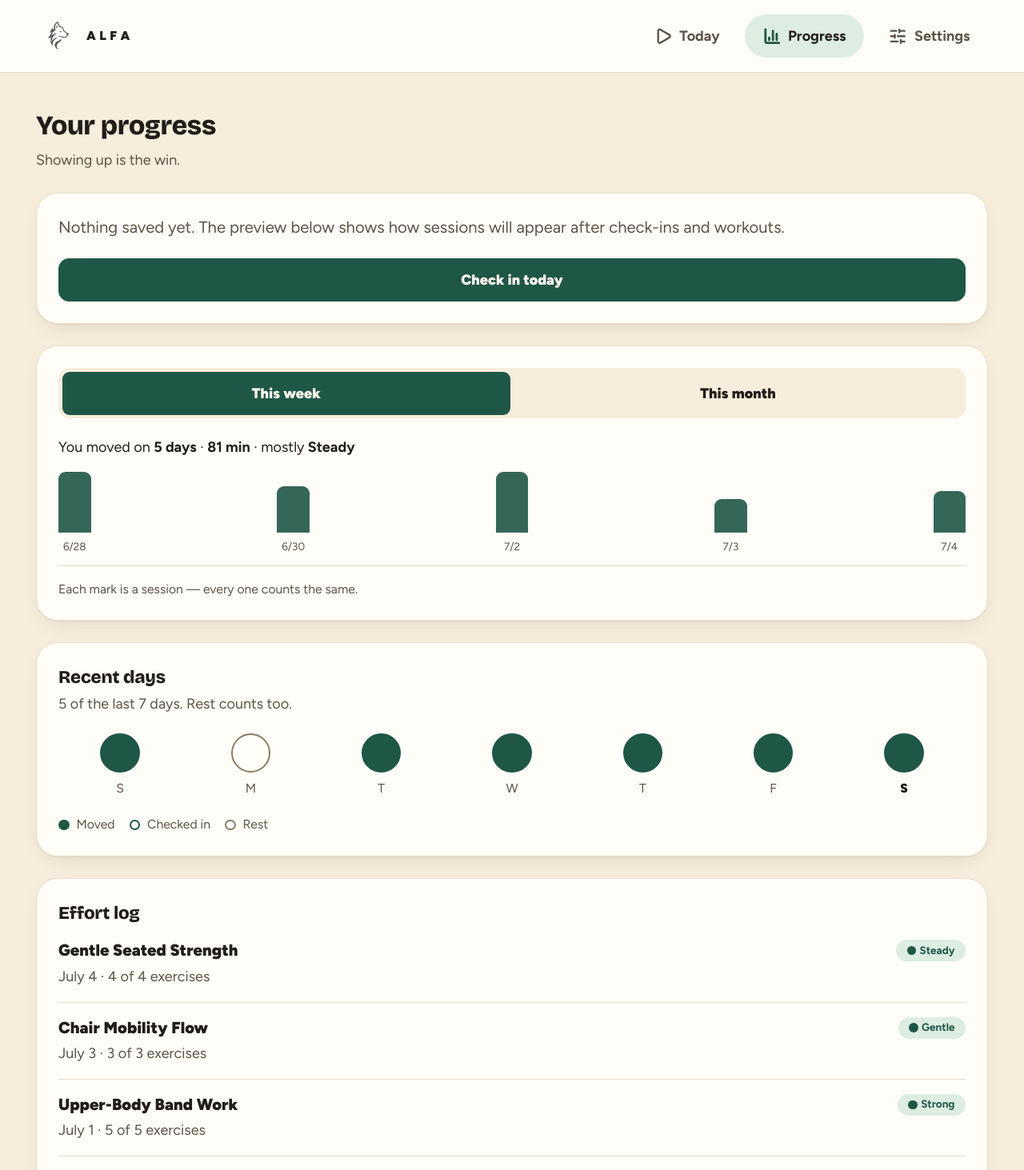
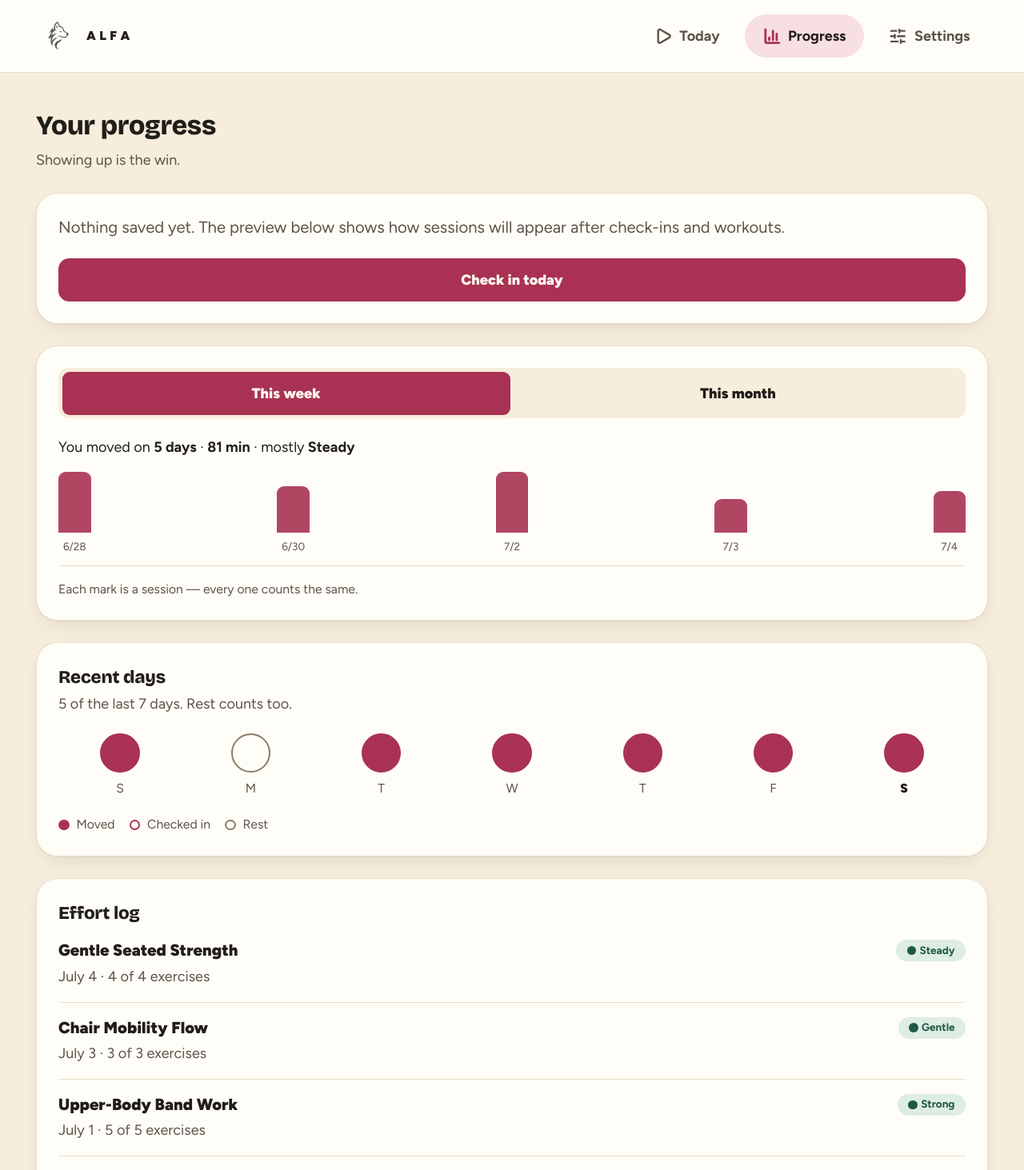
Before and after one commit to sleepyjen4/flexithon_accessibility, a Next.js app: page /progress in a window 1280 px wide. Shown: the top 1463 px of the page at 80% size. Built offline with nearby package versions, Linux system fonts and the light colour scheme.

Commit message:
style: colour consistency and smooth transition

```diff
--- a/app/globals.css
+++ b/app/globals.css
@@ -65,6 +65,10 @@
   /* Soft, warm elevation — one card shadow, no heavy drops. */
   --shadow-card: 0 1px 2px rgba(33, 29, 25, 0.05),
     0 10px 30px -12px rgba(33, 29, 25, 0.14);
+
+  /* House easing for hover/press motion, shared with the rise-in keyframe
+   * below so every animation on the page feels like one system. */
+  --ease-smooth: cubic-bezier(0.2, 0.7, 0.2, 1);
 }
 
 html {
--- a/components/Button.tsx
+++ b/components/Button.tsx
@@ -20,7 +20,7 @@ export function Button({
   ...props
 }: ButtonProps) {
   const base =
-    "inline-flex min-h-14 w-full items-center justify-center gap-2 rounded-full px-6 text-lg font-bold transition-colors disabled:cursor-not-allowed disabled:opacity-50";
+    "inline-flex min-h-14 w-full items-center justify-center gap-2 rounded-full px-6 text-lg font-bold transition-[background-color,transform,box-shadow] duration-300 ease-smooth hover:-translate-y-0.5 hover:shadow-card active:translate-y-0 active:scale-[0.97] active:duration-150 disabled:cursor-not-allowed disabled:opacity-50 disabled:hover:translate-y-0 disabled:hover:shadow-none disabled:active:scale-100";
   const variants = {
     primary: "bg-ink text-milk hover:bg-[#3a332b]",
     secondary: "border-2 border-ink bg-surface text-ink hover:bg-mint",
--- a/components/DashboardNav.tsx
+++ b/components/DashboardNav.tsx
@@ -24,7 +24,7 @@ export function DashboardNav() {
     >
       <div className="mx-auto flex max-w-6xl flex-col gap-3 lg:flex-row lg:items-center lg:justify-between">
         <Link
-          href="/"
+          href="/welcome"
           className="hidden items-center gap-2 text-sm font-black uppercase tracking-[0.28em] text-ink lg:inline-flex"
         >
           <Image
@@ -49,15 +49,15 @@ export function DashboardNav() {
                 <Link
                   href={item.href}
                   aria-current={active ? "page" : undefined}
-                  className={`flex min-h-14 flex-col items-center justify-center gap-0.5 rounded-2xl px-2 text-xs font-bold leading-tight transition-colors lg:min-h-12 lg:flex-row lg:gap-2 lg:rounded-full lg:px-5 lg:text-base ${
+                  className={`flex min-h-14 flex-col items-center justify-center gap-0.5 rounded-2xl px-2 text-xs font-bold leading-tight transition-colors duration-300 ease-smooth lg:min-h-12 lg:flex-row lg:gap-2 lg:rounded-full lg:px-5 lg:text-base ${
                     active
-                      ? "bg-mint text-ink"
+                      ? "bg-raspberry-soft text-ink"
                       : "text-ink-soft hover:bg-cream hover:text-ink"
                   }`}
                 >
                   <Icon
                     aria-hidden="true"
-                    className={`h-5 w-5 lg:h-5 lg:w-5 ${active ? "text-evergreen" : ""}`}
+                    className={`h-5 w-5 lg:h-5 lg:w-5 ${active ? "text-raspberry" : ""}`}
                     strokeWidth={active ? 3 : 2.5}
                   />
                   <span>{item.label}</span>
--- a/components/ProgressView.tsx
+++ b/components/ProgressView.tsx
@@ -118,7 +118,7 @@ export function ProgressView() {
           </p>
           <Link
             href="/"
-            className="mt-5 flex min-h-12 items-center justify-center rounded-xl bg-evergreen px-4 text-base font-black text-milk hover:bg-[#173f33]"
+            className="mt-5 flex min-h-12 items-center justify-center rounded-xl bg-raspberry px-4 text-base font-black text-milk transition-[background-color,transform,box-shadow] duration-300 ease-smooth hover:-translate-y-0.5 hover:bg-[#8f2a47] hover:shadow-card active:translate-y-0 active:duration-150"
           >
             Check in today
           </Link>
@@ -148,7 +148,7 @@ export function ProgressView() {
       {romChange !== null && romChange > 0 && (
         <Card className="shadow-[0_18px_38px_rgba(15,23,42,0.08)]">
           <h2 className="mb-2 text-lg font-semibold text-ink">Range of motion</h2>
-          <p className="text-lg text-evergreen">
+          <p className="text-lg text-raspberry">
             Your shoulder range improved {romChange}° since your first tracked set.
           </p>
         </Card>
@@ -179,7 +179,7 @@ function ProgressCards({
     <>
       <Card className="shadow-[0_18px_38px_rgba(15,23,42,0.08)]">
         <div className="mb-5 grid grid-cols-2 gap-1 rounded-xl bg-cream p-1 text-center text-[13px] font-black leading-none text-ink sm:text-sm md:text-base">
-          <span className="flex min-h-12 min-w-0 items-center justify-center rounded-lg bg-evergreen px-2 text-milk">
+          <span className="flex min-h-12 min-w-0 items-center justify-center rounded-lg bg-raspberry px-2 text-milk">
             <span className="whitespace-nowrap">This week</span>
           </span>
           <span className="flex min-h-12 min-w-0 items-center justify-center px-2">
@@ -197,7 +197,7 @@ function ProgressCards({
             return (
               <div key={day.toISOString()} className="flex flex-col items-center gap-2">
                 <span
-                  className={`w-9 rounded-t-lg ${active ? "bg-evergreen" : "bg-line-strong"}`}
+                  className={`w-9 rounded-t-lg transition-colors duration-300 ease-smooth ${active ? "bg-raspberry" : "bg-line-strong"}`}
                   style={{ height: `${heights[index]}px`, opacity: active ? 0.9 : 0.7 }}
                 />
                 <span className="text-xs text-ink-soft">{SHORT_DAY_FORMAT.format(day)}</span>
@@ -230,15 +230,15 @@ function ProgressCards({
                         ? `${label}: checked in`
                         : `${label}: rest`
                   }
-                  className={`flex h-11 w-11 items-center justify-center rounded-full border-2 ${
+                  className={`flex h-11 w-11 items-center justify-center rounded-full border-2 transition-colors duration-300 ease-smooth ${
                     active
-                      ? "border-evergreen bg-evergreen"
+                      ? "border-raspberry bg-raspberry"
                       : checkedIn
-                        ? "border-evergreen bg-surface"
+                        ? "border-raspberry bg-surface"
                         : "border-line-strong bg-surface"
                   }`}
                 >
-                  {checkedIn && <span className="h-3 w-3 rounded-full bg-evergreen" />}
+                  {checkedIn && <span className="h-3 w-3 rounded-full bg-raspberry" />}
                 </span>
                 <span className={`text-sm ${index === 6 ? "font-black text-ink" : "text-ink-soft"}`}>
                   {day.toLocaleDateString("en", { weekday: "short" }).slice(0, 1)}
@@ -248,8 +248,8 @@ function ProgressCards({
           })}
         </ul>
         <div className="mt-5 flex flex-wrap gap-4 text-sm text-ink-soft">
-          <span className="inline-flex items-center gap-2"><span className="h-3 w-3 rounded-full bg-evergreen" />Moved</span>
-          <span className="inline-flex items-center gap-2"><span className="h-3 w-3 rounded-full border-2 border-evergreen bg-surface" />Checked in</span>
+          <span className="inline-flex items-center gap-2"><span className="h-3 w-3 rounded-full bg-raspberry" />Moved</span>
+          <span className="inline-flex items-center gap-2"><span className="h-3 w-3 rounded-full border-2 border-raspberry bg-surface" />Checked in</span>
           <span className="inline-flex items-center gap-2"><span className="h-3 w-3 rounded-full border-2 border-line-strong bg-surface" />Rest</span>
         </div>
       </Card>
--- a/components/SettingsForm.tsx
+++ b/components/SettingsForm.tsx
@@ -42,7 +42,7 @@ export function SettingsForm() {
         </p>
         <Link
           href="/calibrate"
-          className="mt-4 grid min-h-14 grid-cols-[1fr_auto] items-center rounded-xl border-2 border-line-strong px-4 text-center text-base font-black text-ink hover:bg-cream"
+          className="mt-4 grid min-h-14 grid-cols-[1fr_auto] items-center rounded-xl border-2 border-line-strong px-4 text-center text-base font-black text-ink transition-[background-color,transform,box-shadow] duration-300 ease-smooth hover:-translate-y-0.5 hover:bg-cream hover:shadow-card active:translate-y-0 active:duration-150"
         >
           <span>Recalibrate movement range</span>
           <span className="pl-4 text-sm font-black text-ink-soft">Start</span>
@@ -68,7 +68,7 @@ export function SettingsForm() {
               <RadioGroup.Item
                 key={size.value}
                 value={size.value}
-                className="flex min-h-12 min-w-0 items-center justify-center rounded-lg px-1 text-center text-xs font-black leading-tight text-ink hover:bg-surface data-[state=checked]:bg-evergreen data-[state=checked]:text-milk sm:text-sm md:text-base"
+                className="flex min-h-12 min-w-0 items-center justify-center rounded-lg px-1 text-center text-xs font-black leading-tight text-ink transition-colors duration-300 ease-smooth hover:bg-surface data-[state=checked]:bg-raspberry data-[state=checked]:text-milk sm:text-sm md:text-base"
               >
                 <span>{size.label}</span>
               </RadioGroup.Item>
@@ -87,9 +87,9 @@ export function SettingsForm() {
                 id={`setting-${toggle.key}`}
                 checked={prefs[toggle.key]}
                 onCheckedChange={(checked) => update({ ...prefs, [toggle.key]: checked })}
-                className="relative h-9 w-16 shrink-0 rounded-full bg-line-strong p-1 transition-colors data-[state=checked]:bg-evergreen"
+                className="relative h-9 w-16 shrink-0 rounded-full bg-line-strong p-1 transition-colors duration-300 ease-smooth data-[state=checked]:bg-raspberry"
               >
-                <Switch.Thumb className="block h-7 w-7 rounded-full bg-milk shadow-sm transition-transform data-[state=checked]:translate-x-7" />
+                <Switch.Thumb className="block h-7 w-7 rounded-full bg-milk shadow-sm transition-transform duration-300 ease-smooth data-[state=checked]:translate-x-7" />
               </Switch.Root>
             </div>
           ))}
```
